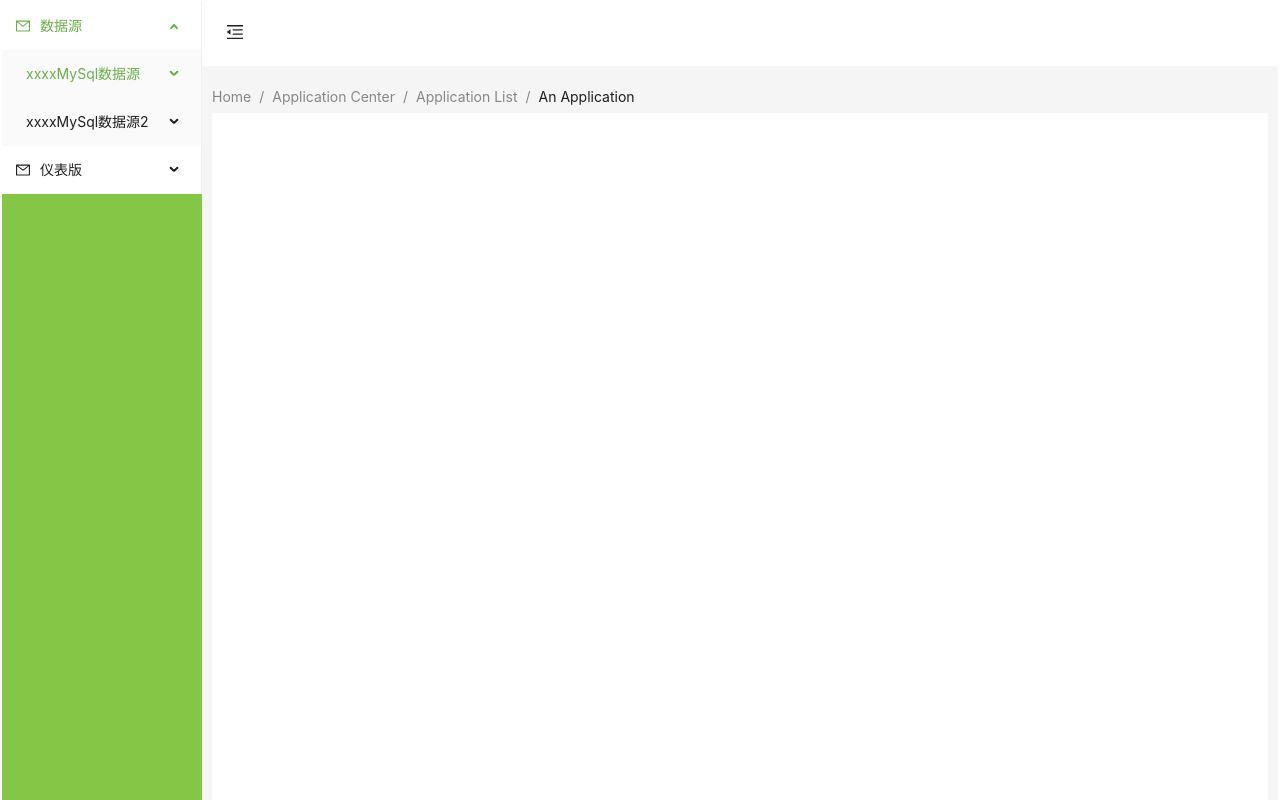
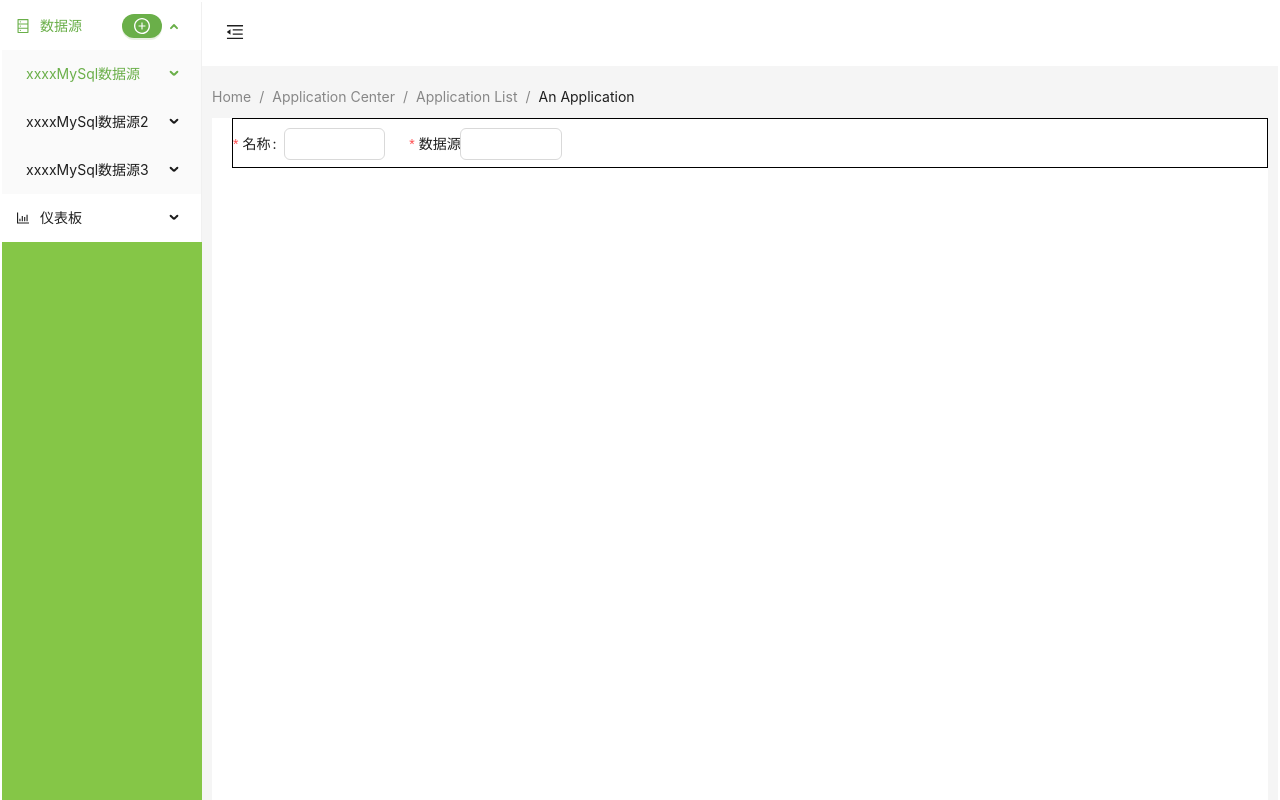
Before and after one commit to konmor/konmorreport, a Vue app: page /home/data-source in a window 1280 px wide. Shown: the top 800 px of the page. Built offline with nearby package versions, Linux system fonts and the light colour scheme; the HTML template or start-up script is replaced by a standard one.

Commit message:
数据源内容

```diff
--- a/package.json
+++ b/package.json
@@ -12,6 +12,7 @@
     "format": "prettier --write src/"
   },
   "dependencies": {
+    "@ant-design/icons-vue": "^7.0.1",
     "ant-design-vue": "^4.2.6",
     "axios": "^1.8.4",
     "vue": "^3.5.13",
--- a/src/App.vue
+++ b/src/App.vue
@@ -1,78 +1,14 @@
 <script setup lang="ts">
-import Navigator from '@/components/navigator.vue'
-import { Button } from 'ant-design-vue'
-import { type CSSProperties, ref } from 'vue'
-import Ceshi from '@/components/ceshi.vue'
-import {
-  MenuFoldOutlined,
-  MenuUnfoldOutlined,
-  UploadOutlined,
-  UserOutlined,
-  VideoCameraOutlined,
-} from '@ant-design/icons-vue'
+import { useRouter } from 'vue-router'
+import { provide } from 'vue'
 
-const collapsed = ref<boolean>(false)
-let navigatorWidth = ref('200px')
+let router = useRouter()
+provide('router', router)
+
 </script>
 
 <template>
-  <!--  主题色-->
-  <a-config-provider
-    :theme="{
-      token: {
-        colorPrimary: '#6aaf49',
-      },
-    }"
-  >
-  </a-config-provider>
-  <!--  <Ceshi />-->
-  <a-layout id="reports">
-    <a-layout-sider
-      v-model:collapsed="collapsed"
-      theme="light"
-      :width="navigatorWidth"
-      :style="{ backgroundColor: '#85c647' }"
-    >
-      <Navigator />
-    </a-layout-sider>
-
-    <a-layout>
-      <a-layout-header
-        class="header"
-        :style="{
-          lineHeight: '64px',
-          height: 64,
-          backgroundColor: '#fff',
-          padding: 0,
-        }"
-      >
-        <menu-unfold-outlined
-          v-if="collapsed"
-          class="trigger"
-          @click="() => (collapsed = !collapsed)"
-        />
-        <menu-fold-outlined v-else class="trigger" @click="() => (collapsed = !collapsed)" />
-      </a-layout-header>
-      <a-layout-content
-        :style="{
-          height: '860px',
-          margin: '20px 10px 10px 10px',
-        }"
-      >
-        <a-breadcrumb :style="{ marginBottom: '5px' }">
-          <a-breadcrumb-item>Home</a-breadcrumb-item>
-          <a-breadcrumb-item><a href="">Application Center</a></a-breadcrumb-item>
-          <a-breadcrumb-item><a href="">Application List</a></a-breadcrumb-item>
-          <a-breadcrumb-item>An Application</a-breadcrumb-item>
-        </a-breadcrumb>
-
-        <div :style="{ height: '100%', backgroundColor: '#fff' }"></div>
-      </a-layout-content>
-      <a-layout-footer :style="{ backgroundColor: '#534e4e', margin: '0 10px 0 10px' }"
-        >footer
-      </a-layout-footer>
-    </a-layout>
-  </a-layout>
+  <router-view></router-view>
 </template>
 
 <style scoped>
@@ -90,21 +26,4 @@ body {
 li {
   list-style: none;
 }
-
-#reports {
-  margin: 2px;
-}
-
-#reports .trigger:hover {
-  color: #1890ff;
-}
-
-#reports .trigger {
-  font-size: 18px;
-  line-height: 64px;
-  text-align: left;
-  padding: 0 24px;
-  cursor: pointer;
-  transition: color 0.3s;
-}
 </style>
--- a/src/components/navigator.vue
+++ b/src/components/navigator.vue
@@ -3,72 +3,41 @@ export default {
   name: 'Navigator',
 }
 </script>
-<template>
-  <a-menu
-    id="mainMenu"
-    v-model:openKeys="openKeys"
-    v-model:selectedKeys="selectedKeys"
-    :style="{ width: navigatorWidth }"
-    mode="inline"
-    inlineIndent=10
-    :items="items"
-    @click="handleClick"
-  >
-    <a-menu-item key="2">
-      <desktop-outlined />
-      <span>Option 2</span>
-    </a-menu-item>
 
-    <a-menu-item key="2">
-      <desktop-outlined />
-      <span>Option 2</span>
-    </a-menu-item>
+<script lang="ts" setup>
+import {
+  PieChartOutlined,
+  BarChartOutlined,
+  PlusCircleOutlined,
+  DatabaseOutlined,
+} from '@ant-design/icons-vue'
+import { reactive, ref, watch, VueElement, h, onMounted, inject } from 'vue'
+import type { MenuProps, ItemType } from 'ant-design-vue'
+import type { Router } from 'vue-router'
 
-
-  </a-menu>
-</template>
-<script lang="ts" setup>
-import { reactive, ref, watch, VueElement, h, onMounted } from 'vue'
-import type { MenuProps, ItemType } from 'ant-design-vue'
-import { MailOutlined } from '@ant-design/icons-vue'
-
+// 默认选中哪些内容
 const selectedKeys = ref<string[]>(['1'])
 const openKeys = ref<string[]>(['sub1'])
 
 let { navigatorWidth } = defineProps(['navigatorWidth'])
+let router: Router = inject<Router>('router')
 
-let items: ItemType[] = getItems()
-
-function getItems() {
-  let menus = reactive([
-    getItem('数据源', 'sub1', () => h(MailOutlined), [
+let items: ItemType[] = reactive([
   getItem('xxxxMySql数据源', 'g1', null, [
     getItem('查询xxx统计SQL1', '1'),
     getItem('查询xxx统计SQL2', '2'),
   ]),
   getItem('xxxxMySql数据源2', 'g2', null, [
     getItem('查询xxx统计SQL3', '3'),
-        getItem('查询xxx统计SQL14fdsafasdfsadfdas', '4'),
+    getItem('查询xxx统计SQL4', '4'),
   ]),
-    ]),
+  getItem('xxxxMySql数据源3', 'g3', null, []),
+])
 
-    getItem('仪表版', 'sub2', () => h(MailOutlined), [
+let items2: ItemType[] = reactive([
   getItem('全国销量仪表版', 'g1', null),
   getItem('全国主机负载仪表版', 'g2', null),
-    ]),
 ])
-
-  for (let menusKey in menus) {
-    if (menus[menusKey]?.key === 'sub1') {
-      if ('children' in menus[menusKey] && menus[menusKey].children != undefined) {
-      } else if ('children' in menus[menusKey] && menus[menusKey].children == undefined) {
-      } else {
-      }
-    }
-  }
-
-  return menus
-}
 
 function getItem(
   label: VueElement | string,
@@ -93,4 +62,77 @@ const handleClick: MenuProps['onClick'] = (e) => {
 watch(openKeys, (val) => {
   console.log('openKeys', val)
 })
+
+function addDataSource(event: Event) {
+  event.stopPropagation()
+
+  /**
+   * 数据源头的名称
+   * 数据源的类型
+   * ip地址 端口号 账号密码
+   *
+   * 按钮 测试连接 返回连接状态，或者失败信息
+   *
+   * 高级 特性 连接内容 连接池大小 最大连接个数
+   */
+  router.push({
+    name: 'jumpDataSource',
+  })
+}
 </script>
+<template>
+  <a-menu
+    id="mainMenu"
+    v-model:openKeys="openKeys"
+    v-model:selectedKeys="selectedKeys"
+    :style="{ width: navigatorWidth }"
+    mode="inline"
+    inlineIndent="10"
+    @click="handleClick"
+  >
+    <a-sub-menu key="sub1">
+      <template #title>
+        <span>
+          <database-outlined />
+          <span>数据源</span>
+        </span>
+        <a-button
+          type="primary"
+          shape="round"
+          size="small"
+          style="margin-left: 40px"
+          @click="addDataSource"
+        >
+          <template #icon>
+            <plus-circle-outlined></plus-circle-outlined>
+          </template>
+        </a-button>
+      </template>
+
+      <a-sub-menu v-for="myItem in items" :key="myItem?.key">
+        <template #title>
+          <span>
+            <!--            <team-outlined />-->
+            <span v-if="myItem !== null && 'label' in myItem">{{ myItem.label }}</span>
+            <!--            <StepBackwardOutlined />-->
+          </span>
+        </template>
+        <a-menu-item
+          v-if="myItem !== null && 'children' in myItem"
+          v-for="subItem in myItem.children"
+          :key="subItem?.key"
+        >
+          <span v-if="subItem !== null && 'label' in subItem">{{ subItem.label }}</span>
+        </a-menu-item>
+      </a-sub-menu>
+    </a-sub-menu>
+    <a-sub-menu key="sub2">
+      <template #title>
+        <span>
+          <bar-chart-outlined />
+          <span>仪表板</span>
+        </span>
+      </template>
+    </a-sub-menu>
+  </a-menu>
+</template>
--- /dev/null
+++ b/src/views/dataSource.vue
@@ -0,0 +1,42 @@
+<script lang="ts">
+export default {
+  name: 'DataSource',
+}
+</script>
+
+<script setup lang="ts">
+import { reactive } from 'vue'
+
+let dataSource = reactive({
+  name: '',
+})
+</script>
+
+<template>
+  <a-form :label-col="{ span: 8 }" :wrapper-col="{ span: 20 }">
+    <div
+      :style="{
+        margin: '10px 0 0 20px',
+        border: '1px solid black',
+        textAlign: 'center',
+        height: '50px',
+      }"
+    >
+      <a-row :gutter="24">
+        <a-col :span="4">
+          <a-form-item label="名称" required :style="{ lineHeight: '50px' }">
+            <a-input v-model:value="dataSource.name"></a-input>
+          </a-form-item>
+        </a-col>
+
+        <a-col :span="4">
+          <a-form-item label="数据源类型" required :style="{ lineHeight: '50px' }">
+            <a-input v-model:value="dataSource.name"></a-input>
+          </a-form-item>
+        </a-col>
+      </a-row>
+    </div>
+  </a-form>
+</template>
+
+<style scoped></style>
--- /dev/null
+++ b/src/views/home.vue
@@ -0,0 +1,121 @@
+<script lang="ts">
+export default {
+  name: 'Home',
+}
+</script>
+<script setup lang="ts">
+// import
+import Navigator from '@/components/navigator.vue'
+
+import { type CSSProperties, ref } from 'vue'
+import {
+  MenuFoldOutlined,
+  MenuUnfoldOutlined,
+  UploadOutlined,
+  UserOutlined,
+  VideoCameraOutlined,
+} from '@ant-design/icons-vue'
+
+// 代码
+const collapsed = ref<boolean>(false)
+
+let navigatorWidth = ref('200px')
+
+
+</script>
+
+<template>
+  <!--  主题色-->
+  <a-config-provider
+    :theme="{
+      token: {
+        colorPrimary: '#6aaf49',
+      },
+    }"
+  >
+  </a-config-provider>
+  <a-layout id="reports">
+    <a-layout-sider
+      v-model:collapsed="collapsed"
+      theme="light"
+      :width="navigatorWidth"
+      :style="{ backgroundColor: '#85c647' }"
+    >
+      <Navigator />
+    </a-layout-sider>
+
+    <a-layout>
+      <a-layout-header
+        class="header"
+        :style="{
+          lineHeight: '64px',
+          height: 64,
+          backgroundColor: '#fff',
+          padding: 0,
+        }"
+      >
+        <menu-unfold-outlined
+          v-if="collapsed"
+          class="trigger"
+          @click="() => (collapsed = !collapsed)"
+        />
+        <menu-fold-outlined v-else class="trigger" @click="() => (collapsed = !collapsed)" />
+      </a-layout-header>
+      <a-layout-content
+        :style="{
+          height: '860px',
+          margin: '20px 10px 10px 10px',
+        }"
+      >
+        <!--        todo -->
+        <a-breadcrumb :style="{ marginBottom: '5px' }">
+          <a-breadcrumb-item>Home</a-breadcrumb-item>
+          <a-breadcrumb-item><a href="">Application Center</a></a-breadcrumb-item>
+          <a-breadcrumb-item><a href="">Application List</a></a-breadcrumb-item>
+          <a-breadcrumb-item>An Application</a-breadcrumb-item>
+        </a-breadcrumb>
+
+        <div :style="{ height: '100%', backgroundColor: '#fff' }">
+          <RouterView></RouterView>
+        </div>
+      </a-layout-content>
+      <a-layout-footer :style="{ backgroundColor: '#534e4e', margin: '0 10px 0 10px' }"
+        >footer
+      </a-layout-footer>
+    </a-layout>
+  </a-layout>
+</template>
+
+<style scoped>
+html,
+body {
+  height: 100%;
+}
+
+* {
+  padding: 0;
+  margin: 0;
+  box-sizing: border-box;
+}
+
+li {
+  list-style: none;
+}
+
+#reports {
+  margin: 2px;
+}
+
+#reports .trigger:hover {
+  color: #1890ff;
+}
+
+#reports .trigger {
+  font-size: 18px;
+  line-height: 64px;
+  text-align: left;
+  padding: 0 24px;
+  cursor: pointer;
+  transition: color 0.3s;
+}
+</style>
```
Also changed, not shown: src/router/index.ts (+11 -6 lines), 1 other file (tests, documents, lock files or other folders). Lines whose indentation alone changed are shown as unchanged.
